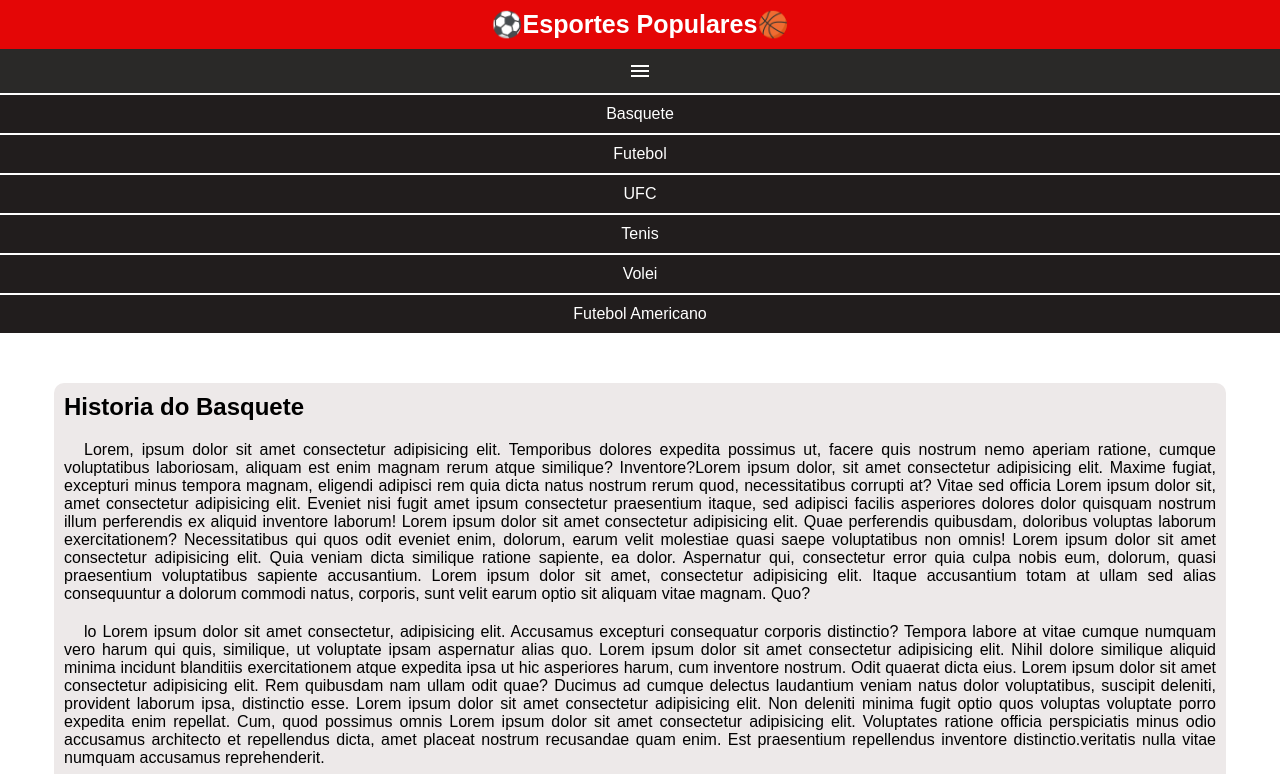
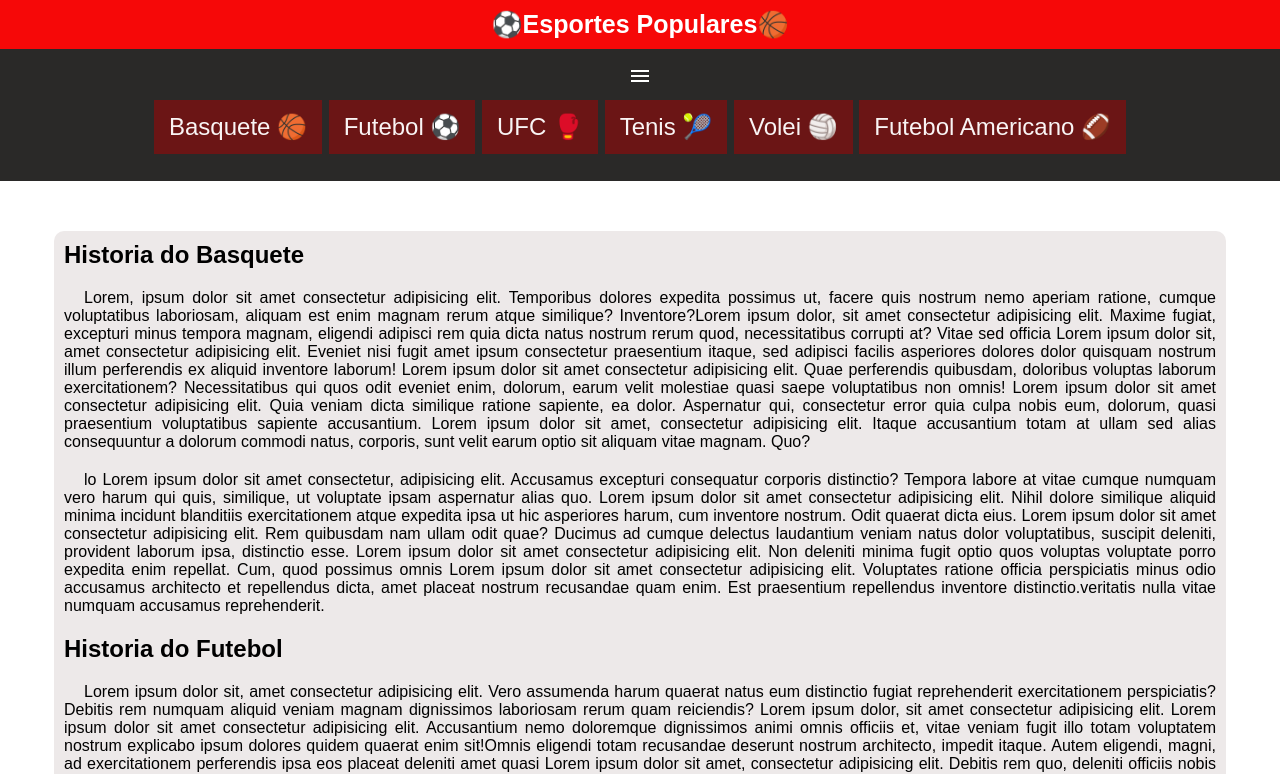
Before and after one commit to BrunoHila/HTML-CSS, a plain HTML site: page exer-8/mq005/index.html in a window 1280 px wide. Both pictures are taken after a click on the element "menu". Shown: the top 774 px of the page. Drawn offline with nearby package versions, Linux system fonts and the light colour scheme.

Commit message:
atualizacao

```diff
--- /dev/null
+++ b/exer-8/mq005/eslilos/media-query.css
@@ -0,0 +1,20 @@
+@charset "UTF-8";
+
+ @media screen and (min-width: 768px){
+
+span#icone{
+  display: none;
+}
+
+menu{
+  display: block;
+}
+
+menu ul li {
+  display: inline-block;
+}
+
+main{
+  width: 769px;
+}
+ }
--- a/exer-8/mq005/estilos/style.css
+++ b/exer-8/mq005/estilos/style.css
@@ -11,7 +11,7 @@ body {
 }
 
 header {
-  background-color: rgb(228, 6, 6);
+  background-color: rgb(246, 8, 8);
   color: white;
 }
 
@@ -25,7 +25,7 @@ span#icone{
   background-color: rgb(42, 41, 40);
   display: block;
   text-align: center;
-  padding: 10px;
+  padding: 15px;
   cursor: pointer;
 }
 
@@ -33,28 +33,33 @@ span#icone:hover{
 background-color: rgb(42, 41, 41);
 color: rgb(251, 251, 251);
 
+
 }
 
 menu {
   display: none;
 }
 
-menu ul {
+menu ul li {
   list-style-type: none;
+
 }
 
 menu ul li a {
   display: block;
-  padding: 10px;
+  padding: 15px;
+  margin-block: 12px;
   text-decoration: none;
   text-align: center;
-  background-color: rgba(30, 30, 30, 0.982);
-  color: white;
-  border-top: 2px solid white;
+  background-color: rgba(109, 21, 21, 0.982);
+  color: rgb(249, 244, 244);
+  border-top: 0px solid rgb(244, 8, 8);
+
 }
 
 menu ul li :hover {
-  background-color: rgba(250, 10, 10, 0.866);
+  background-color: rgba(251, 5, 5, 0.921);
+
 }
 
 main {
--- a/exer-8/mq005/index.html
+++ b/exer-8/mq005/index.html
@@ -3,6 +3,7 @@
   <head>
     <meta charset="UTF-8" />
     <meta name="viewport" content="width=device-width, initial-scale=1.0" />
+    <link rel="stylesheet" href="eslilos/media-query.css" />
     <link rel="stylesheet" href="estilos/style.css" />
     <title>Media Query</title>
     <link
@@ -10,23 +11,25 @@
       href="https://fonts.googleapis.com/css2?family=Material+Symbols+Outlined:opsz,wght,FILL,GRAD@24,400,0,0"
     />
   </head>
-  <body>
+  <body onresize="mudouTamanho()">
     <header>
       <h1>⚽Esportes Populares🏀</h1>
       <span id="icone" class="material-symbols-outlined" onclick="clickMenu()">
         menu
+        <menu id="item">
+          <ul>
+            <li><a href="#">Basquete 🏀</a></li>
+            <li><a href="#">Futebol ⚽</a></li>
+            <li><a href="#">UFC 🥊</a></li>
+            <li><a href="#">Tenis 🎾</a></li>
+            <li><a href="#">Volei 🏐</a></li>
+            <li><a href="#">Futebol Americano 🏈</a></li>
+
+          </ul>
+        </menu>
       </span>
-      <menu id="item">
-        <ul>
-          <li><a href="#">Basquete</a></li>
-          <li><a href="#">Futebol</a></li>
-          <li><a href="#">UFC</a></li>
-          <li><a href="#">Tenis</a></li>
-          <li><a href="#">Volei</a></li>
-          <li><a href="#">Futebol Americano</a></li>
-        </ul>
-      </menu>
     </header>
+
     <main>
       <article>
         <h2>Historia do Basquete</h2>
@@ -166,14 +169,23 @@
         </p>
       </article>
     </main>
+
     <script>
-            function clickMenu() {
-        if (item.style.display == 'block') {
-        item.style.display = 'none'
+      function mudouTamanho() {
+        if (window.innerWidth >= 769) {
+          item.style.display = 'block'
         } else {
-          item.style.display = 'block'
+          item.style.display = 'none'
         }
-            }
+      }
+
+      function clickMenu() {
+        if (item.style.display == "block") {
+          item.style.display = "none";
+        } else {
+          item.style.display = "block";
+        }
+      }
     </script>
   </body>
 </html>
```
